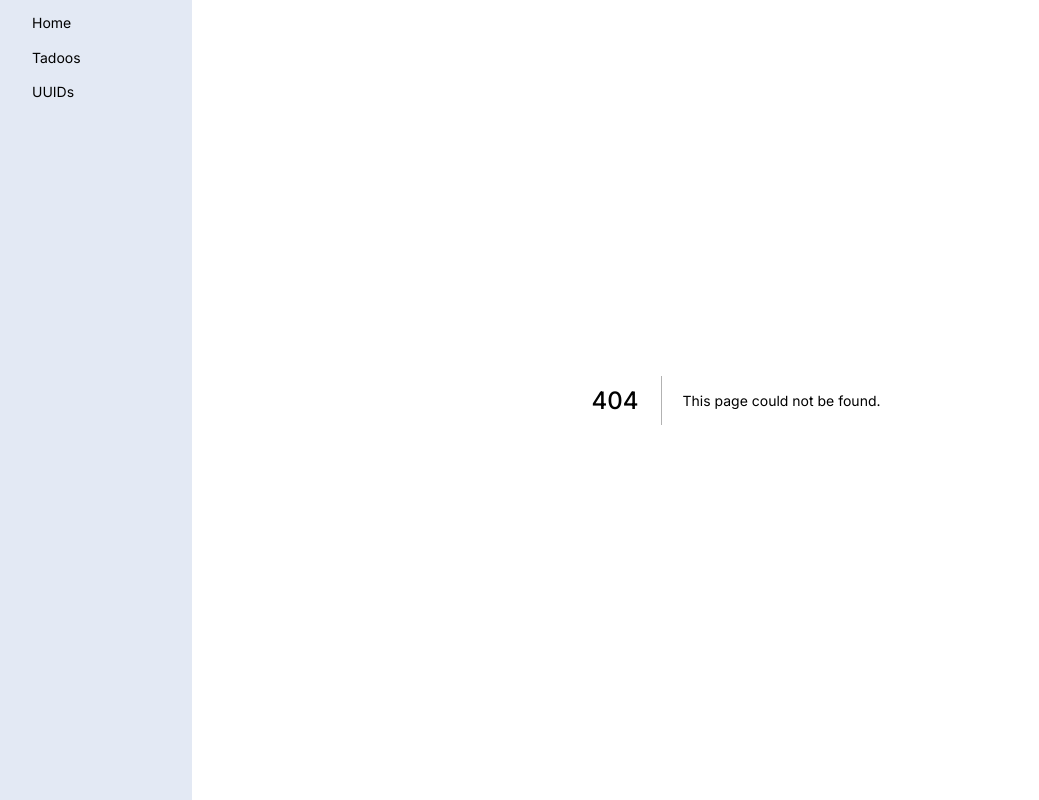
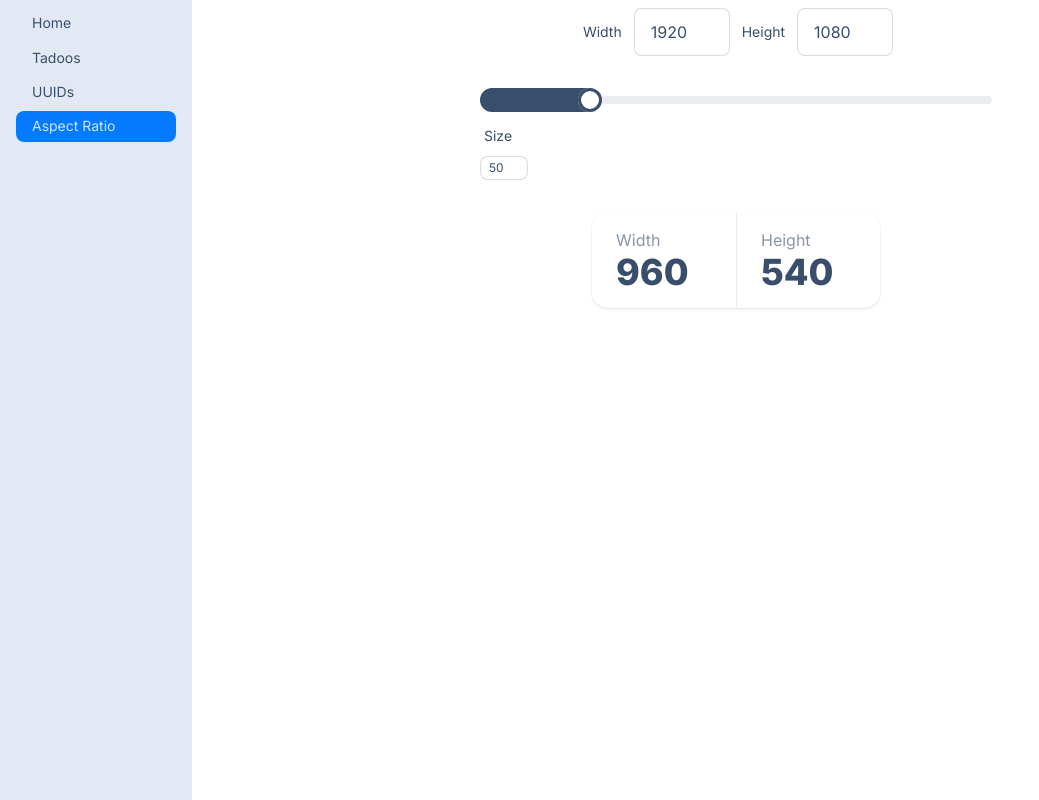
Before and after one commit to tscritch/tools, a Next.js app: page /aspect-ratio in a window 1280 px wide. Before the commit this address had no page. Shown: the whole page, without its empty margins (0-1039 px from the left). Built offline with nearby package versions, Linux system fonts and the light colour scheme.

Commit message:
add aspect ratio calculator

```diff
--- /dev/null
+++ b/app/aspect-ratio/page.tsx
@@ -0,0 +1,81 @@
+"use client";
+
+import { useState } from "react";
+
+export default () => {
+  const [width, setWidth] = useState<number | undefined>(1920);
+  const [height, setHeight] = useState<number | undefined>(1080);
+  const [size, setSize] = useState(50);
+
+  return (
+    <div className="h-full w-full">
+      <div className="p-2">
+        <div className="flex flex-col items-center justify-center gap-y-8 w-full max-w-xl mx-auto">
+          <div className="flex items-center justify-center gap-x-2">
+            <label className="label">
+              <span className="label-text">Width</span>
+            </label>
+            <input
+              type="number"
+              placeholder="width"
+              className="input input-bordered w-full max-w-[96px]"
+              value={width}
+              onChange={(e) =>
+                setWidth(e.target.value ? Number(e.target.value) : undefined)
+              }
+            />
+            <label className="label">
+              <span className="label-text">Height</span>
+            </label>
+            <input
+              type="number"
+              placeholder="height"
+              className="input input-bordered w-full max-w-[96px]"
+              value={height}
+              onChange={(e) =>
+                setHeight(e.target.value ? Number(e.target.value) : undefined)
+              }
+            />
+          </div>
+          <div className="max-w-lg w-full">
+            <input
+              type="range"
+              min="0"
+              max="250"
+              value={size}
+              onChange={(e) => setSize(Number(e.target.value))}
+              className="range"
+            />
+            <label className="label">
+              <span className="label-text">Size</span>
+            </label>
+            <input
+              type="number"
+              max={250}
+              min={0}
+              placeholder="size"
+              className="input input-bordered w-full max-w-[48px] input-xs"
+              value={size}
+              onChange={(e) => setSize(Number(e.target.value))}
+            />
+          </div>
+
+          <div className="stats shadow">
+            <div className="stat w-36">
+              <div className="stat-title">Width</div>
+              <div className="stat-value">
+                {width ? Math.round(width * (size / 100)) : "-"}
+              </div>
+            </div>
+            <div className="stat w-36">
+              <div className="stat-title">Height</div>
+              <div className="stat-value">
+                {height ? Math.round(height * (size / 100)) : "-"}
+              </div>
+            </div>
+          </div>
+        </div>
+      </div>
+    </div>
+  );
+};
--- a/app/main-nav.tsx
+++ b/app/main-nav.tsx
@@ -78,4 +78,8 @@ const links = [
     name: "UUIDs",
     href: "/uuids",
   },
+  {
+    name: "Aspect Ratio",
+    href: "/aspect-ratio",
+  },
 ];
```
